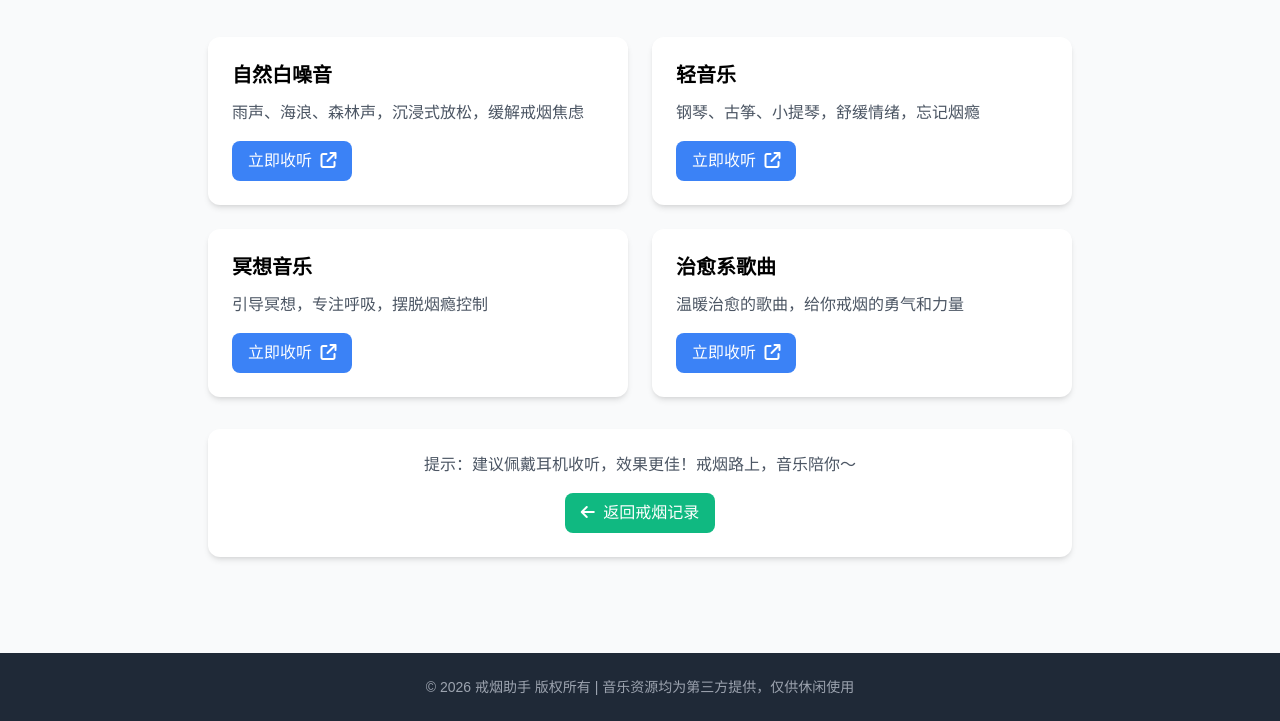
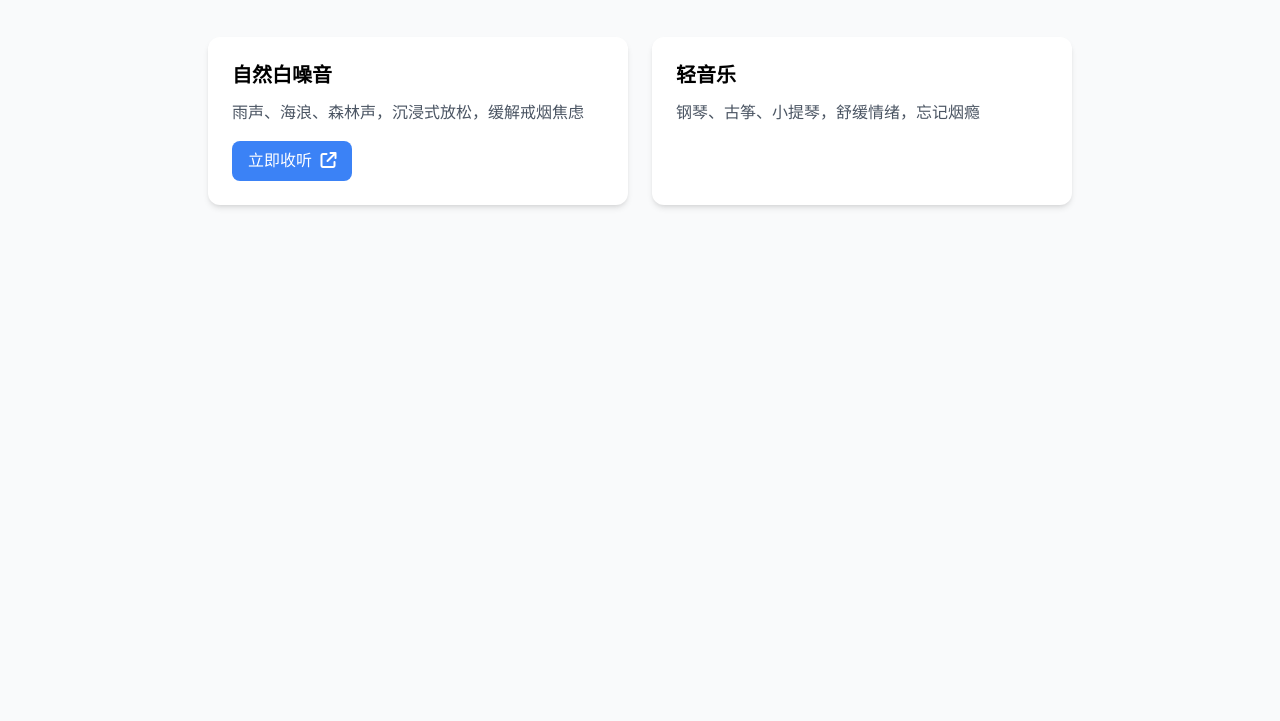
Before and after one commit to zhixiangtang/quit-smoking-website, a plain HTML site: page entertainment/music.html in a window 1280 px wide. Shown: the part 171-892 px from the top of the page. After the commit the page ends 800 px from the top, so only its background shows below. Drawn offline with nearby package versions, Linux system fonts and the light colour scheme; files that its build step writes are made by us from their sources.

Commit message:
Update music.html

```diff
--- a/entertainment/music.html
+++ b/entertainment/music.html
@@ -8,7 +8,7 @@
   <script src="https://cdn.tailwindcss.com"></script>
   <!-- Font Awesome 图标 -->
   <link rel="stylesheet" href="https://cdnjs.cloudflare.com/ajax/libs/font-awesome/6.5.1/css/all.min.css">
-  <link rel="stylesheet" href="../css/style.css">
+  <link rel="stylesheet" href="/css/style.css">
   <script>
     tailwind.config = {
       theme: {
@@ -30,11 +30,11 @@
   <!-- 导航栏 -->
   <nav class="bg-white shadow-md py-3">
     <div class="container mx-auto px-4 flex justify-between items-center">
-      <a href="../index.html" class="flex items-center gap-2 text-primary">
+      <a href="/index.html" class="flex items-center gap-2 text-primary">
         <i class="fa-solid fa-lungs text-xl"></i>
         <span class="font-bold">戒烟助手</span>
       </a>
-      <a href="../track.html" class="text-secondary hover:text-secondary/80">
+      <a href="/track.html" class="text-secondary hover:text-secondary/80">
         <i class="fa-solid fa-arrow-left mr-1"></i> 返回戒烟记录
       </a>
     </div>
@@ -62,41 +62,4 @@
       <div class="bg-white rounded-xl p-6 shadow-md hover:shadow-lg transition-all">
         <h3 class="font-semibold text-xl mb-3">轻音乐</h3>
         <p class="text-gray-600 mb-4">钢琴、古筝、小提琴，舒缓情绪，忘记烟瘾</p>
-        <a href="https://music.163.com/playlist?id=987654321" target="_blank" class="inline-block bg-secondary text-white px-4 py-2 rounded-lg hover:bg-secondary/90 transition-colors">
-          立即收听 <i class="fa-solid fa-external-link ml-1"></i>
-        </a>
-      </div>
-      <!-- 音乐分类3 -->
-      <div class="bg-white rounded-xl p-6 shadow-md hover:shadow-lg transition-all">
-        <h3 class="font-semibold text-xl mb-3">冥想音乐</h3>
-        <p class="text-gray-600 mb-4">引导冥想，专注呼吸，摆脱烟瘾控制</p>
-        <a href="https://music.163.com/playlist?id=112233445" target="_blank" class="inline-block bg-secondary text-white px-4 py-2 rounded-lg hover:bg-secondary/90 transition-colors">
-          立即收听 <i class="fa-solid fa-external-link ml-1"></i>
-        </a>
-      </div>
-      <!-- 音乐分类4 -->
-      <div class="bg-white rounded-xl p-6 shadow-md hover:shadow-lg transition-all">
-        <h3 class="font-semibold text-xl mb-3">治愈系歌曲</h3>
-        <p class="text-gray-600 mb-4">温暖治愈的歌曲，给你戒烟的勇气和力量</p>
-        <a href="https://music.163.com/playlist?id=556677889" target="_blank" class="inline-block bg-secondary text-white px-4 py-2 rounded-lg hover:bg-secondary/90 transition-colors">
-          立即收听 <i class="fa-solid fa-external-link ml-1"></i>
-        </a>
-      </div>
-    </div>
-
-    <div class="mt-8 bg-white rounded-xl p-6 shadow-md text-center">
-      <p class="text-gray-600 mb-4">提示：建议佩戴耳机收听，效果更佳！戒烟路上，音乐陪你～</p>
-      <a href="../track.html" class="inline-block bg-primary text-white px-4 py-2 rounded-lg hover:bg-primary/90 transition-colors">
-        <i class="fa-solid fa-arrow-left mr-1"></i> 返回戒烟记录
-      </a>
-    </div>
-  </section>
-
-  <!-- 页脚 -->
-  <footer class="bg-dark text-white py-6 mt-12">
-    <div class="container mx-auto px-4 text-center text-sm text-gray-400">
-      © 2026 戒烟助手 版权所有 | 音乐资源均为第三方提供，仅供休闲使用
-    </div>
-  </footer>
-</body>
-</html>
+        <a href="https://music.163.com/playlist?id=987654321" target="_blank" class="inline-block bg-secondary text-white px-4 py-2 rounded-lg hover:
```
